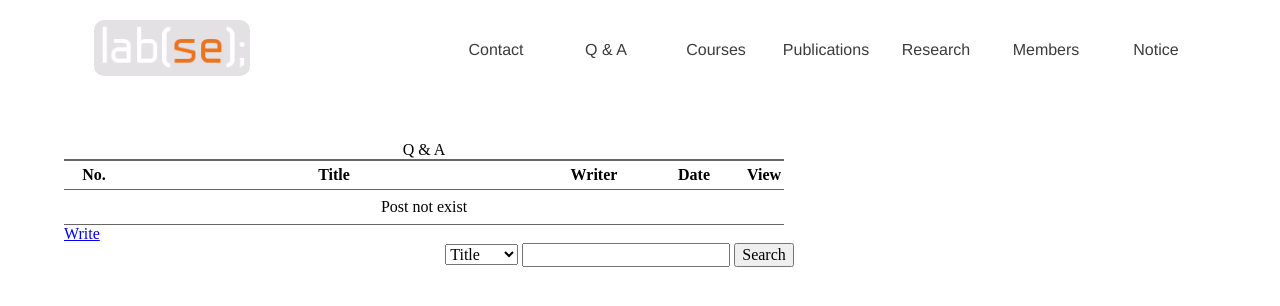
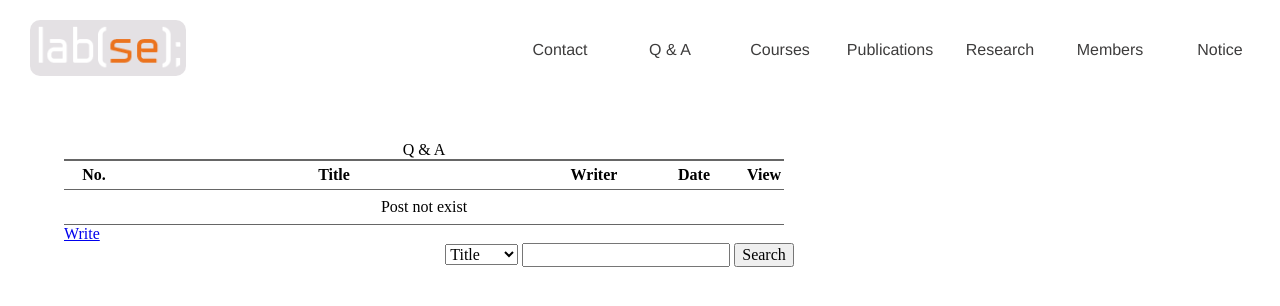
Before and after one commit to JuseobJang/webapp-project-selab, a PHP site: page /qa/board/index.php in a window 1280 px wide. Shown: the top 306 px of the page. Run offline with PHP 8.4, Linux system fonts and the light colour scheme; data that the repository does not hold is empty.

Commit message:
fixed menu

```diff
--- a/css/menu.css
+++ b/css/menu.css
@@ -1,8 +1,9 @@
 nav {
   min-width: 1111px;
-  position: absolute;
+  position: fixed;
   top: 0;
-  width: 90%;
+  left: 0;
+  width: 100%;
   background: white;
   height: 90px;
 }
```
